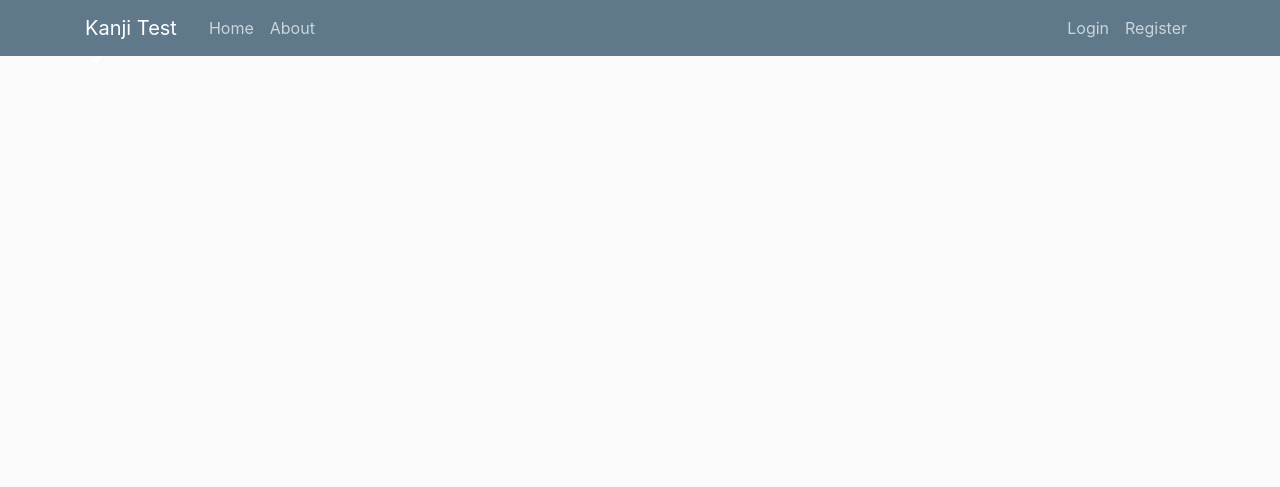
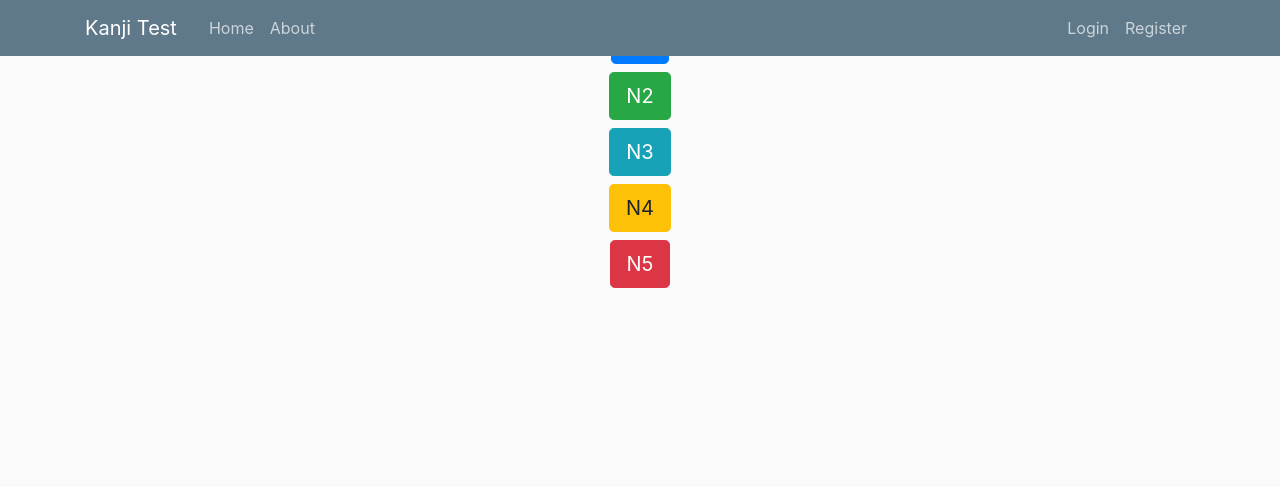
Before and after one commit to just1nt1me/kanji_app, a Django app: page /study in a window 1280 px wide. Shown: the top 487 px of the page. Run offline with Django 4.2, Linux system fonts and the light colour scheme; some libraries are stand-ins or nearby versions.

Commit message:
add JLPT level buttons for study page

```diff
--- a/study_decks/templates/study-decks/study.html
+++ b/study_decks/templates/study-decks/study.html
@@ -7,5 +7,25 @@
 {% endblock %}
 
 {% block content %}
-<h1>Study!</h1>
+<main role="main" class="container">
+  <!-- <h1 class="text-center">Welcome to the JLPT Kanji Study website</h1>
+  <p class="text-center">Choose an option below to get started</p> -->
+  <div class="row justify-content-center">
+    <form action="#" method="get">
+      <button type="submit" class="btn btn-primary btn-lg mb-2">N1</button>
+    </form>
+  </div>
+  <div class="row justify-content-center">
+    <a href="#" class="btn btn-success btn-lg mb-2">N2</a>
+  </div>
+  <div class="row justify-content-center">
+    <a href="#" class="btn btn-info btn-lg mb-2">N3</a>
+  </div>
+  <div class="row justify-content-center">
+    <a href="#" class="btn btn-warning btn-lg mb-2">N4</a>
+  </div>
+  <div class="row justify-content-center">
+    <a href="#" class="btn btn-danger btn-lg mb-2">N5</a>
+  </div>
+</main>
 {% endblock content %}
```
